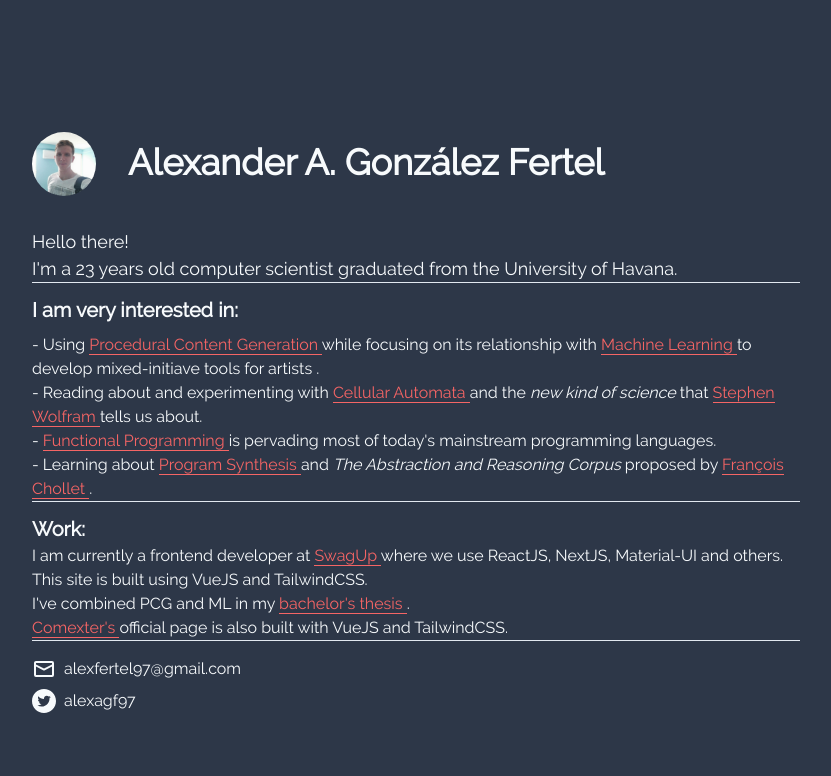
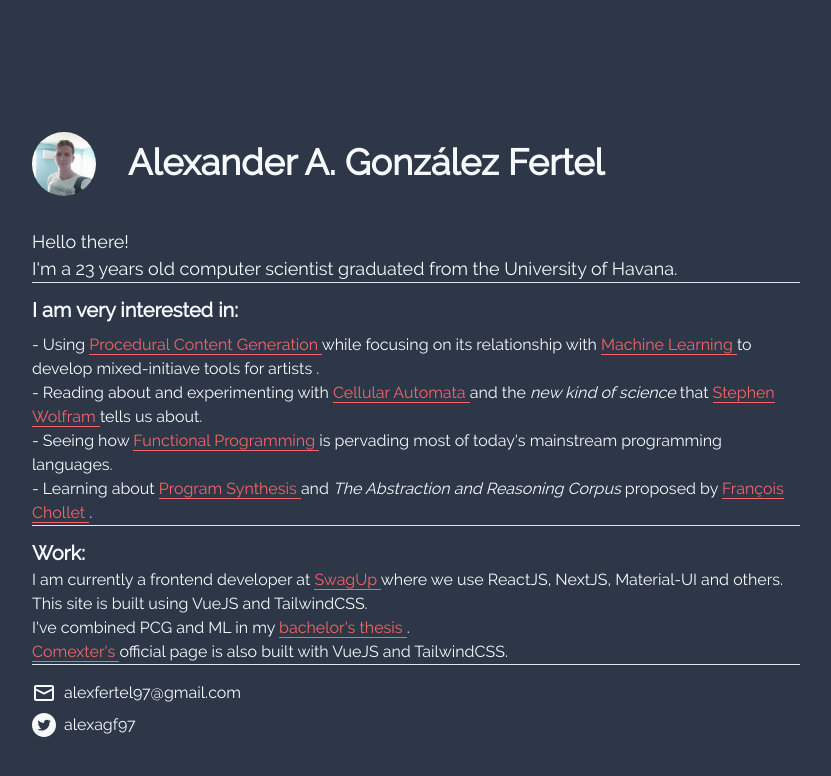
Before and after one commit to alexfertel/cv, a Vue app: page / in a window 1280 px wide. Shown: the top 776 px of the page, without its empty margins (224-1055 px from the left). Built offline with nearby package versions, Linux system fonts and the light colour scheme.

Commit message:
Add missing text

```diff
--- a/src/App.vue
+++ b/src/App.vue
@@ -77,7 +77,7 @@
               </li>
               <li>
                 <span>- </span>
-
+                Seeing how
                 <a
                   class="red-link"
                   target="_blank"
```
